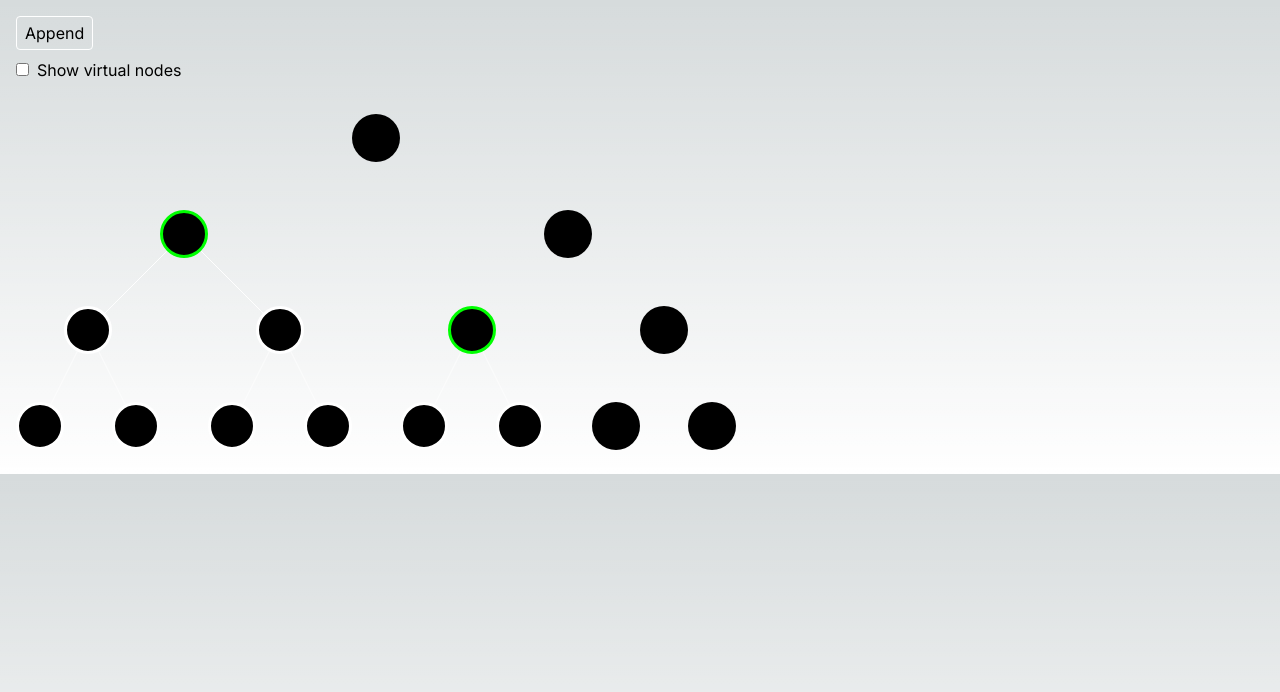
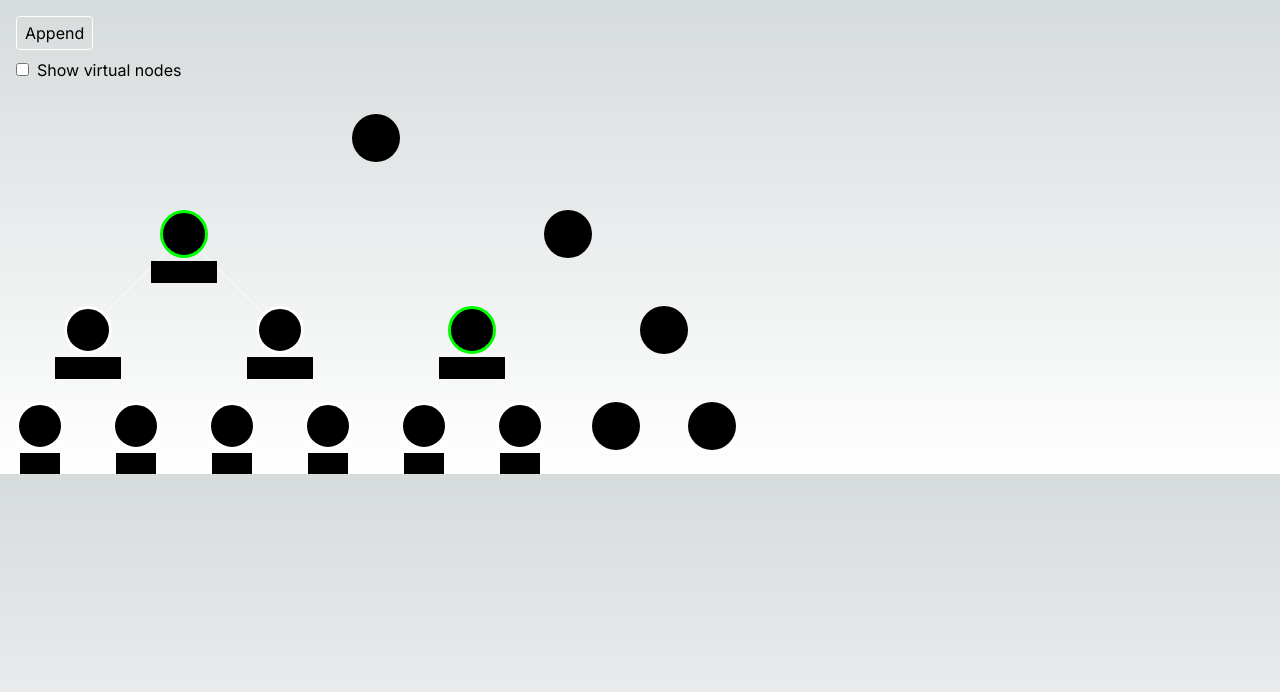
Before and after one commit to fmkra/mmr-drawer, a Next.js app: page / in a window 1280 px wide. Shown: the top 692 px of the page. Built offline with nearby package versions, Linux system fonts and the light colour scheme.

Commit message:
Add showing hash in tree

```diff
--- a/app/page.tsx
+++ b/app/page.tsx
@@ -5,7 +5,7 @@ import { Drawer, useMmr } from '@/drawer';
 
 export default function Home() {
     const [showVirtual, setShowVirtual] = useState(false);
-    const { root, append, size } = useMmr(6);
+    const { root, append, size, _setRoot } = useMmr(6);
 
     return (
         <div>
@@ -32,6 +32,10 @@ export default function Home() {
             <Drawer
                 node={root}
                 size={size}
+                hashUpdateRoot={(r) => {
+                    console.log('newroot is', r);
+                    _setRoot(r);
+                }}
                 showVirtual={showVirtual}
                 colorSettings={{
                     standard: '#fff',
--- a/drawer/drawer.tsx
+++ b/drawer/drawer.tsx
@@ -1,5 +1,6 @@
 import { Line } from '@/drawer/line';
-import { Node } from './node';
+import { Node, update } from './node';
+import { bitLength } from './utils';
 
 interface ColorSettings {
     standard: string;
@@ -11,12 +12,14 @@ interface DrawerProps {
     node: Node;
     size: number;
     showVirtual: boolean;
+    hashUpdateRoot?: (root: Node) => void;
     colorSettings: ColorSettings;
     overwriteNodeColor?: Record<number, string>;
 }
 
 interface CustomDrawerProps extends DrawerProps {
     _isParentVirtual?: boolean;
+    _updateHash?: (index: number, hash: string) => void;
 }
 
 export function Drawer(props: DrawerProps) {
@@ -42,6 +45,14 @@ function CustomDrawer({ node, ...props }: CustomDrawerProps) {
             ? props.colorSettings['standard']
             : props.colorSettings[colorType];
 
+    const updateHash =
+        props._updateHash ??
+        ((index, value) => {
+            props.hashUpdateRoot?.(
+                update(node, index, value, 1, (1 << bitLength(props.size)) - 1),
+            );
+        });
+
     return (
         <div className="grid w-full grid-cols-[1fr_3rem_1fr] grid-rows-[auto_3rem_auto]">
             <div />
@@ -53,6 +64,26 @@ function CustomDrawer({ node, ...props }: CustomDrawerProps) {
                 }}
             >
                 <span>{showNode && node.index}</span>
+                {showNode && props.hashUpdateRoot && (
+                    <span className="z-12 group absolute top-12 bg-black p-px text-sm">
+                        {node.hash.substring(0, 6)}...
+                        <input
+                            value={node.hash}
+                            onChange={
+                                (e) =>
+                                    console.log(
+                                        updateHash(node.index, e.target.value),
+                                    )
+                                // props.hash?.update(node.index, e.target.value)
+                            }
+                            className={`absolute bottom-full z-50 hidden max-w-[8rem] rounded border border-white bg-black p-2 group-hover:block ${
+                                node.index == 1
+                                    ? `-left-4`
+                                    : `right-1/2 translate-x-1/2`
+                            }`}
+                        />
+                    </span>
+                )}
             </div>
             <div />
 
@@ -77,6 +108,7 @@ function CustomDrawer({ node, ...props }: CustomDrawerProps) {
                     node={node.left}
                     {...props}
                     _isParentVirtual={isVirtual}
+                    _updateHash={updateHash}
                 />
             ) : (
                 <div />
@@ -86,6 +118,7 @@ function CustomDrawer({ node, ...props }: CustomDrawerProps) {
                 <CustomDrawer
                     node={node.right}
                     {...props}
+                    _updateHash={updateHash}
                     _isParentVirtual={isVirtual}
                 />
             ) : (
--- a/drawer/node.ts
+++ b/drawer/node.ts
@@ -2,6 +2,7 @@ export interface Node {
     index: number;
     left: Node | null;
     right: Node | null;
+    hash: string;
 }
 
 export function getTree(startIndex: number, height: number): Node {
@@ -10,6 +11,7 @@ export function getTree(startIndex: number, height: number): Node {
             index: startIndex,
             left: null,
             right: null,
+            hash: '0x0',
         };
     }
     const leftSubtree = getTree(startIndex, height - 1);
@@ -18,6 +20,44 @@ export function getTree(startIndex: number, height: number): Node {
         index: rightSubtree.index + 1,
         left: leftSubtree,
         right: rightSubtree,
+        hash: leftSubtree.hash + rightSubtree.hash,
     };
     return rootNode;
 }
+
+export function update(
+    root: Node,
+    index: number,
+    value: string,
+    left: number,
+    right: number,
+): Node {
+    if (left == right) {
+        return {
+            ...root,
+            hash: value,
+        };
+    }
+    const mid = Math.floor(left + right) / 2;
+    if (index < mid) {
+        const newChild = update(root.left as Node, index, value, left, mid - 1);
+        return {
+            ...root,
+            left: newChild,
+            hash: newChild.hash + (root.right as Node).hash,
+        };
+    } else {
+        const newChild = update(
+            root.right as Node,
+            index,
+            value,
+            mid,
+            right - 1,
+        );
+        return {
+            ...root,
+            right: newChild,
+            hash: (root.left as Node).hash + newChild.hash,
+        };
+    }
+}
--- a/drawer/useMmr.ts
+++ b/drawer/useMmr.ts
@@ -1,10 +1,11 @@
 'use client';
 
-import { useRef, useState } from 'react';
+import { useMemo, useRef, useState } from 'react';
 import { Node, getTree } from './node';
 import { bitLength, leafIndexToMmrIndex } from './utils';
 
 export function useMmr(initialLeafCount: number) {
+    const leafs = useRef<Node[]>([]);
     const [leafCount, setLeafCount] = useState(() =>
         initialLeafCount < 1 ? 1 : initialLeafCount,
     );
@@ -27,6 +28,7 @@ export function useMmr(initialLeafCount: number) {
                 index: rightSubtree.index + 1,
                 left: root,
                 right: rightSubtree,
+                hash: root.hash + rightSubtree.hash,
             };
             setRoot(newRoot);
             setHeight(height + 1);
@@ -34,7 +36,8 @@ export function useMmr(initialLeafCount: number) {
             setSizeCapacity(2 * sizeCapacity + 1);
         }
         setLeafCount((x) => x + 1);
-        setSize(leafIndexToMmrIndex(leafCount + 2) - 1);
+        const newSize = leafIndexToMmrIndex(leafCount + 2) - 1;
+        setSize(newSize);
     };
 
     return {
@@ -45,5 +48,6 @@ export function useMmr(initialLeafCount: number) {
             leafCount: leafCapacity,
             size: sizeCapacity,
         },
+        _setRoot: setRoot,
     };
 }
```
